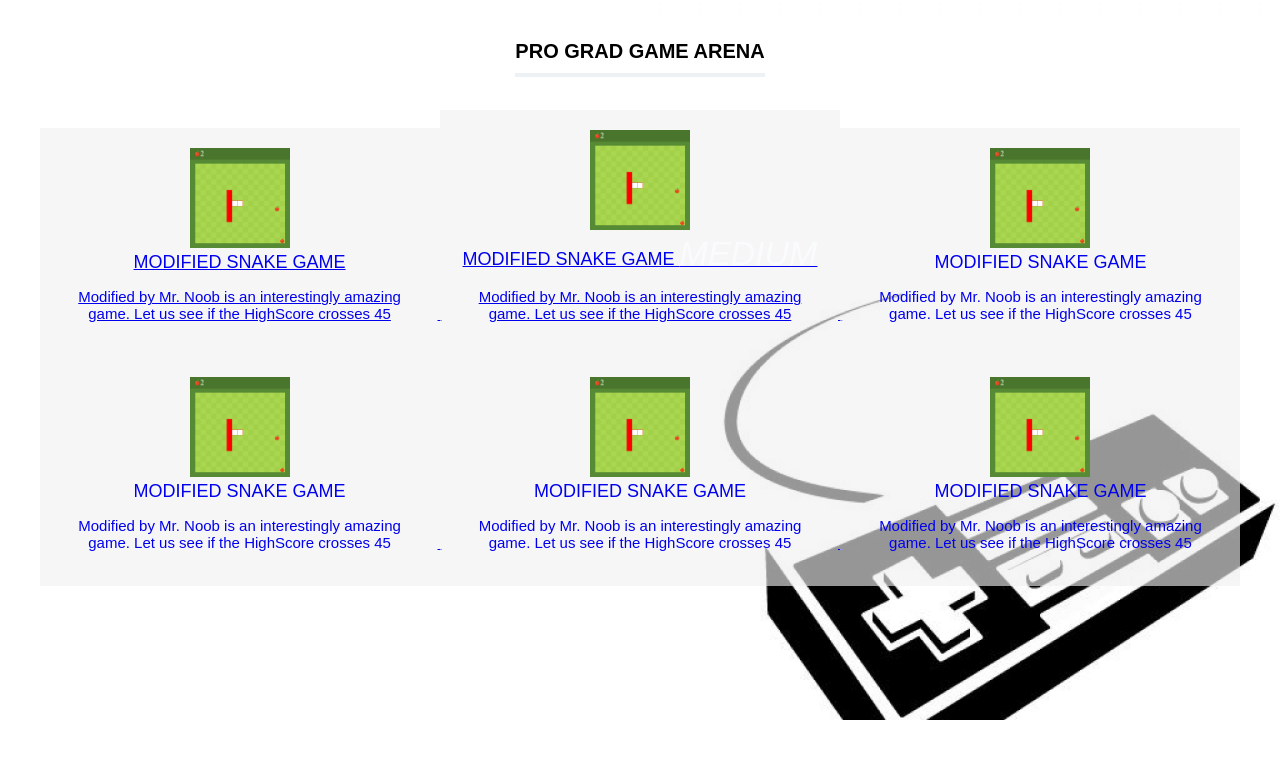
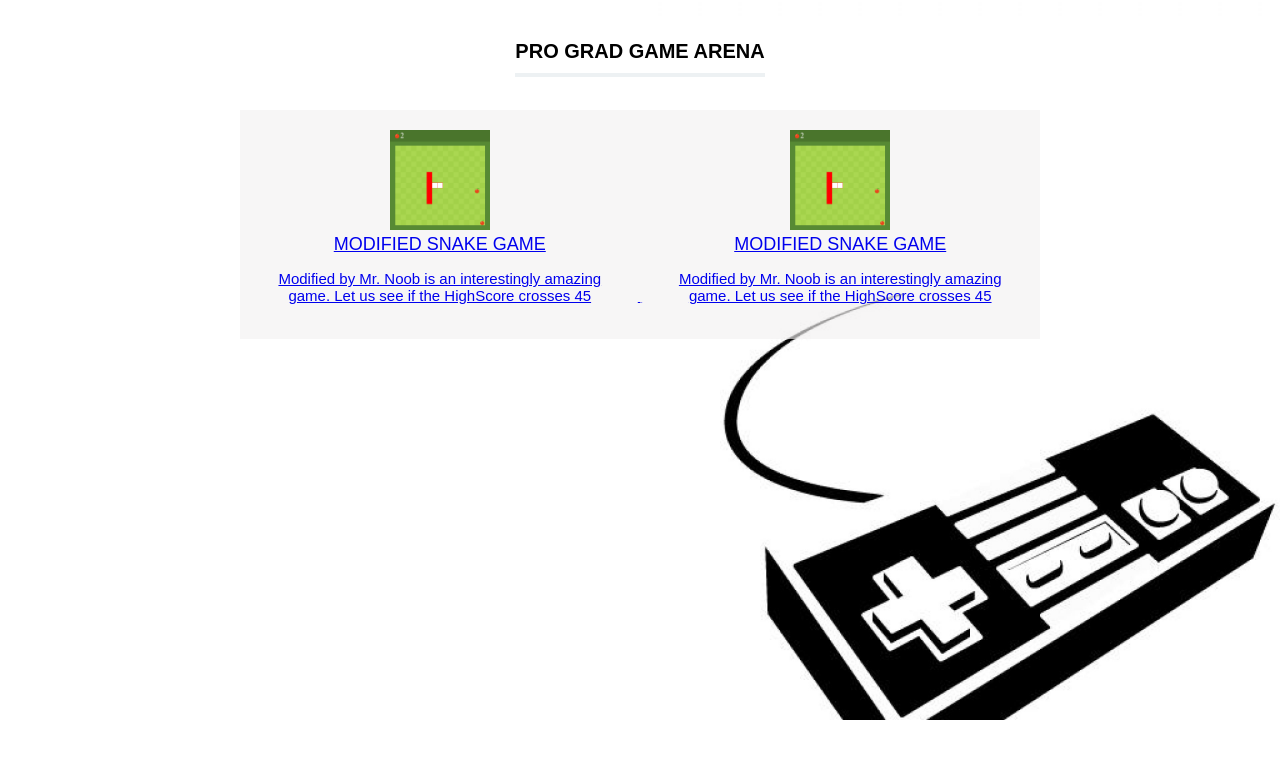
Before and after one commit to SanjayTalyaOfficial/snake-game-modified-platform, a plain HTML site: page index.html in a window 1280 px wide. Drawn offline with Linux system fonts and the light colour scheme.

Commit message:
Update index.html

```diff
--- a/index.html
+++ b/index.html
@@ -19,33 +19,11 @@
 
         <div class="service">
           <a href="https://sanjaytalyaofficial.github.io/snake-game-modified-medium/"><img src="snake.png" alt="The Modified Snake Game Medium" style="width:100px;height:100px;">
-          <h2>Modified Snake Game <i>Medium</i></h2>
+          <h2>Modified Snake Game </h2>
           <p>Modified by Mr. Noob is an interestingly amazing game. Let us see if the HighScore crosses 45</p>
         </div>
 
-        <div class="service">
-          <img src="snake.png" alt="The Modified Snake Game" style="width:100px;height:100px;">
-          <h2>Modified Snake Game</h2>
-          <p>Modified by Mr. Noob is an interestingly amazing game. Let us see if the HighScore crosses 45</p>
-        </div>
 
-        <div class="service" >
-          <img src="snake.png" alt="The Modified Snake Game" style="width:100px;height:100px;">
-          <h2>Modified Snake Game</h2>
-          <p>Modified by Mr. Noob is an interestingly amazing game. Let us see if the HighScore crosses 45</p>
-        </div>
-
-        <div class="service">
-          <img src="snake.png" alt="The Modified Snake Game" style="width:100px;height:100px;">
-          <h2>Modified Snake Game</h2>
-          <p>Modified by Mr. Noob is an interestingly amazing game. Let us see if the HighScore crosses 45</p>
-        </div>
-
-        <div class="service">
-          <img src="snake.png" alt="The Modified Snake Game" style="width:100px;height:100px;">
-          <h2>Modified Snake Game</h2>
-          <p>Modified by Mr. Noob is an interestingly amazing game. Let us see if the HighScore crosses 45</p>
-        </div></a>
 
 
       </div>
```
